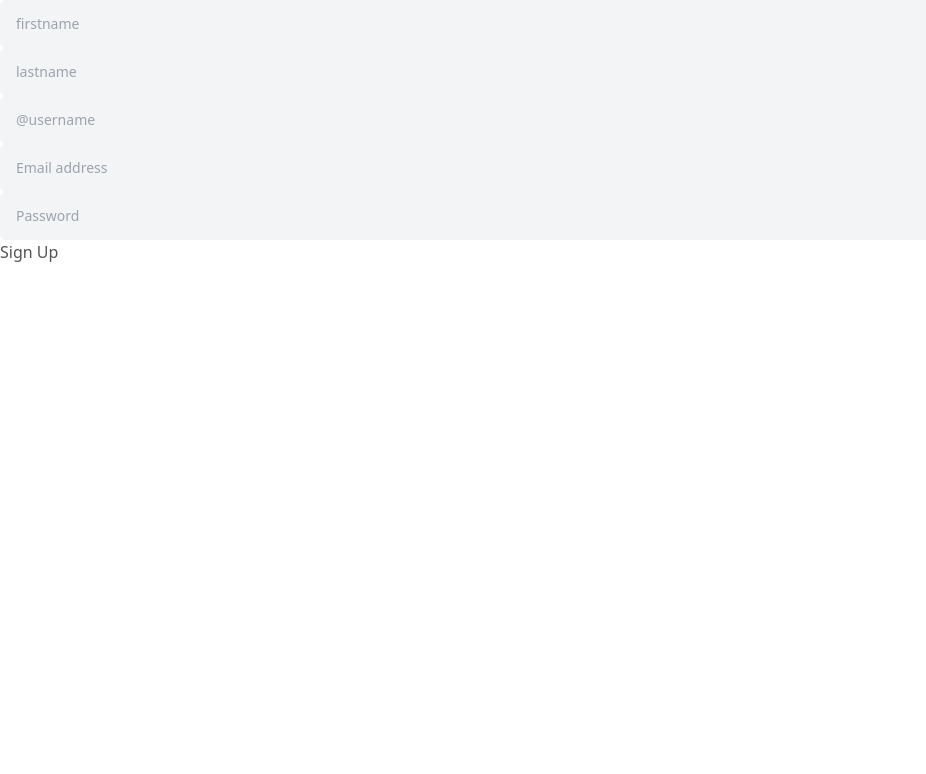
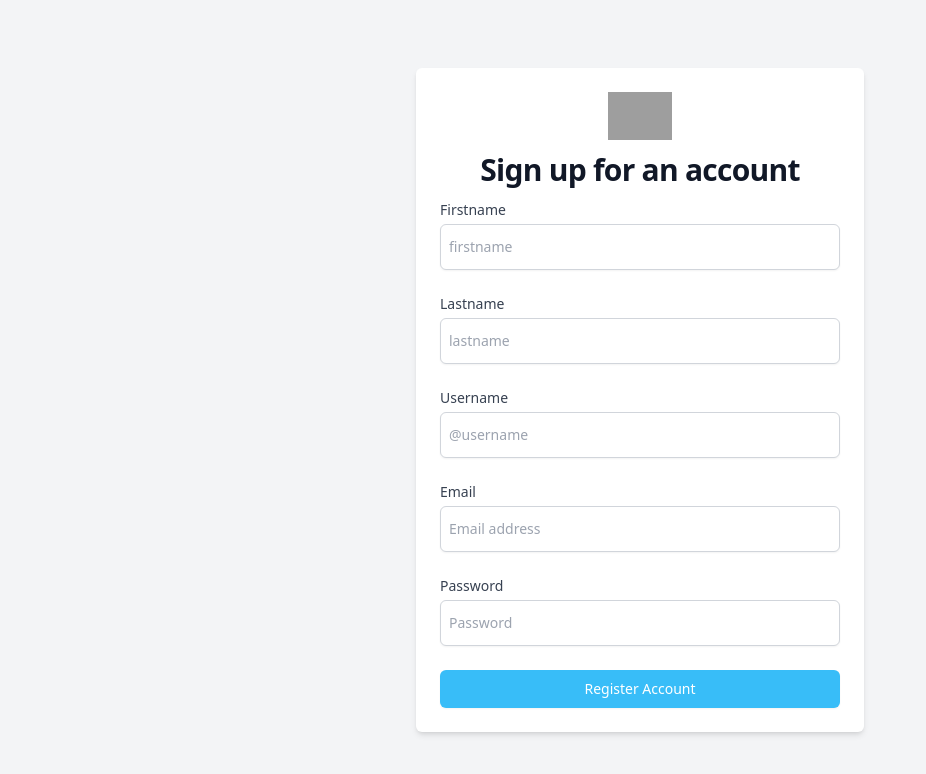
Before and after one commit to HEI-CleanCodeProject/FoodGen-Front, a Next.js app: page /register in a window 1280 px wide. Shown: the top 774 px of the page, without its empty margins (0-926 px from the left). Built offline with nearby package versions, Linux system fonts and the light colour scheme; grey boxes are pictures that could not be loaded.

Commit message:
feat: simple design for register page

```diff
--- a/src/app/(pages)/register/page.jsx
+++ b/src/app/(pages)/register/page.jsx
@@ -4,40 +4,98 @@ import { authProvider } from "@/app/provider/authProvider/clientSide"
 import { useForm } from "react-hook-form"
 import { useRouter } from "next/navigation"
 
-export default function Register(){
-    return <RegisterLogique UI={RegisterUi} />
+export default function Register() {
+  return <RegisterLogique UI={RegisterSimpleDesignUi} />
 }
 
-function RegisterUi({register, formSubmit, handleSubmit}){
-    return(
-        <form onSubmit={handleSubmit(formSubmit)}>
+function RegisterLogique({ UI }) {
+
+  const router = useRouter();
+  const { register, handleSubmit } = useForm({
+    defaultValues: {
+      first_name: "",
+      last_name: "",
+      username: "",
+      password: "",
+      email: "",
+    }
+  })
+
+  const formSubmit = (data) => {
+    console.log(data)
+    authProvider.createUser(data).then((user) => {
+      if (user) {
+        router.push("/login")
+      }
+    }).catch((e) => {
+      throw e;
+    });
+  }
+
+  return <UI register={register} formSubmit={formSubmit} handleSubmit={handleSubmit} />;
+}
+
+function RegisterSimpleDesignUi({ register, formSubmit, handleSubmit }) {
+  return (
+    <div class="bg-gray-100 flex h-screen items-center justify-center px-4 sm:px-6 lg:px-8">
+      <div class="w-full max-w-md space-y-8">
+        <div class="bg-white shadow-md rounded-md p-6">
+
+          <img class="mx-auto h-12 w-auto" src="https://www.svgrepo.com/show/499664/user-happy.svg" alt="" />
+
+          <h2 class="my-3 text-center text-3xl font-bold tracking-tight text-gray-900">
+            Sign up for an account
+          </h2>
+
+
+          <form class="space-y-6" method="POST">
+
+            <div>
+              <label class="block text-sm font-medium text-gray-700">Firstname</label>
+              <div class="mt-1">
               <input
                 {...register("first_name", { required: true })}
                 name="first_name"
                 type="text"
                 autoComplete="current-first_name"
                 required
-              className="bg-gray-100 w-full text-sm px-4 py-3.5 rounded-md outline-[#333]"
+                className="register-input"
                 placeholder="firstname"
               />
+              </div>
+            </div>
+
+            <div>
+              <label class="block text-sm font-medium text-gray-700">Lastname</label>
+              <div class="mt-1">
                 <input
                   {...register("last_name", { required: true })}
                   name="last_name"
                   type="text"
                   autoComplete="current-last_name"
                   required
-              className="bg-gray-100 w-full text-sm px-4 py-3.5 rounded-md outline-[#333]"
+                  className="register-input"
                   placeholder="lastname"
                 />
+              </div>
+            </div>
+            <div>
+              <label class="block text-sm font-medium text-gray-700">Username</label>
+              <div class="mt-1">
                 <input
                   {...register("username", { required: true })}
                   name="username"
                   type="text"
                   autoComplete="current-username"
                   required
-              className="bg-gray-100 w-full text-sm px-4 py-3.5 rounded-md outline-[#333]"
+                  className="register-input"
                   placeholder="@username"
                 />
+              </div>
+            </div>
+            <div>
+              <label for="password" class="block text-sm font-medium text-gray-700">Email</label>
+              <div class="mt-1">
               <input
                 {...register("email", {
                   required: true,
@@ -52,46 +110,36 @@ function RegisterUi({register, formSubmit, handleSubmit}){
                 type="email"
                 autoComplete="email"
                 required
-              className="bg-gray-100 w-full text-sm px-4 py-3.5 rounded-md outline-[#333]"
+                className="register-input"
                 placeholder="Email address"
               />
+              </div>
+            </div>
+
+            <div>
+              <label class="block text-sm font-medium text-gray-700">Password</label>
+              <div class="mt-1">
               <input
                 {...register("password", { required: true })}
                 name="password"
                 type="password"
                 autoComplete="current-password"
                 required
-              className="bg-gray-100 w-full text-sm px-4 py-3.5 rounded-md outline-[#333]"
+                className="register-input"
                 placeholder="Password"
               />
-            <button type="submit">Sign Up</button>
+              </div>
+            </div>
+            <div>
+
+              <button type="submit"
+                class="flex w-full justify-center rounded-md border border-transparent bg-sky-400 py-2 px-4 text-sm font-medium text-white shadow-sm hover:bg-opacity-75 focus:outline-none focus:ring-2 focus:ring-sky-400 focus:ring-offset-2">Register
+                Account
+              </button>
+            </div>
           </form>
+        </div>
+      </div>
+    </div>
   )
 }
-
-function RegisterLogique({UI}){
-
-  const router = useRouter();
-  const {register,handleSubmit} = useForm({
-      defaultValues:{
-          first_name:"",
-          last_name:"",
-          username:"",
-          password:"",
-          email:"",
-      }
-  })
-
-  const formSubmit = (data) => {
-    console.log(data)
-    authProvider.createUser(data).then((user)=>{
-      if(user){
-        router.push("/login")
-      }
-    }).catch((e)=>{
-      throw e;
-    });
-  }
-
-  return <UI register={register} formSubmit={formSubmit} handleSubmit={handleSubmit} />;
-}
--- a/src/app/globals.css
+++ b/src/app/globals.css
@@ -49,6 +49,9 @@ body {
     @apply py-2 px-4 rounded-lg shadow-md hover:brightness-95 bg-color-2;
     color: var(--color-one);
   }
+  .register-input {
+    @apply px-2 py-3 mt-1 block w-full rounded-md border border-gray-300 shadow-sm focus:border-sky-500 focus:outline-none focus:ring-sky-500 sm:text-sm;
+  }
 }
 
 @layer utilities {
```
Lines whose indentation alone changed are shown as unchanged.
